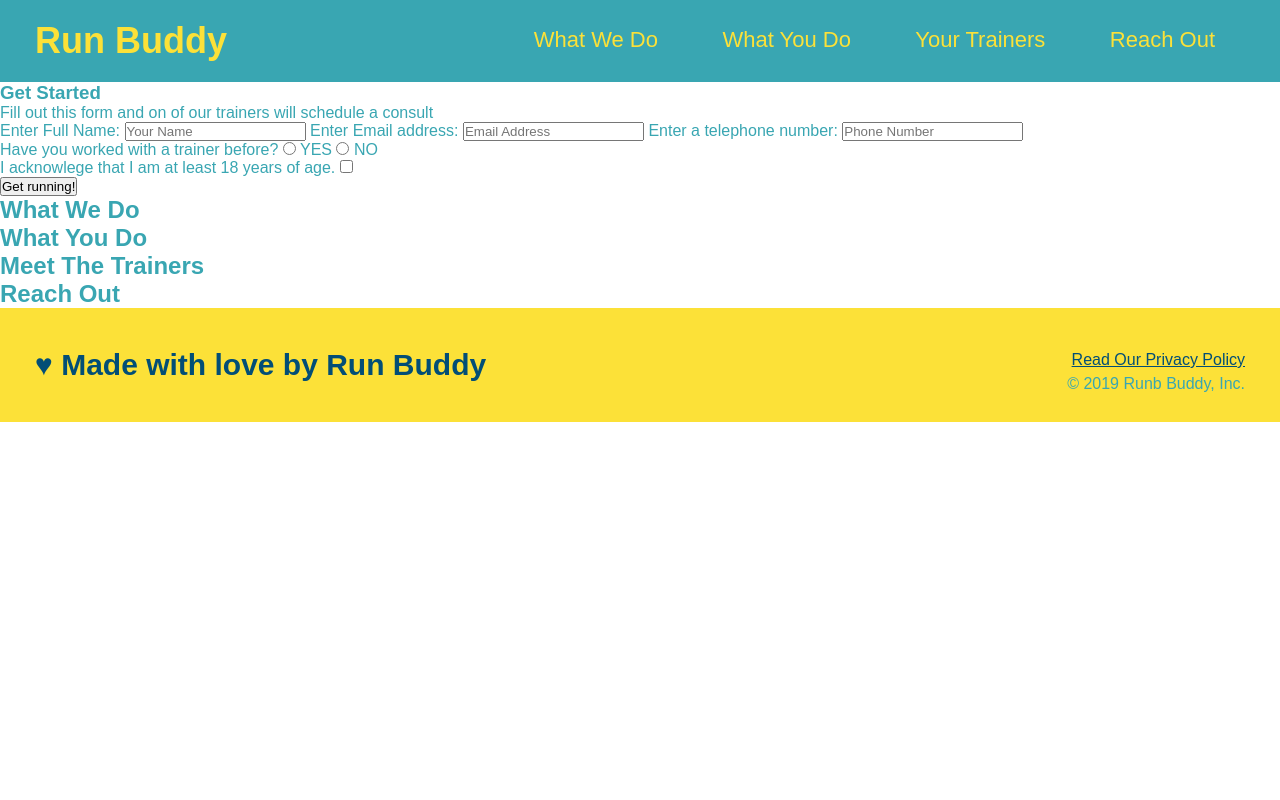
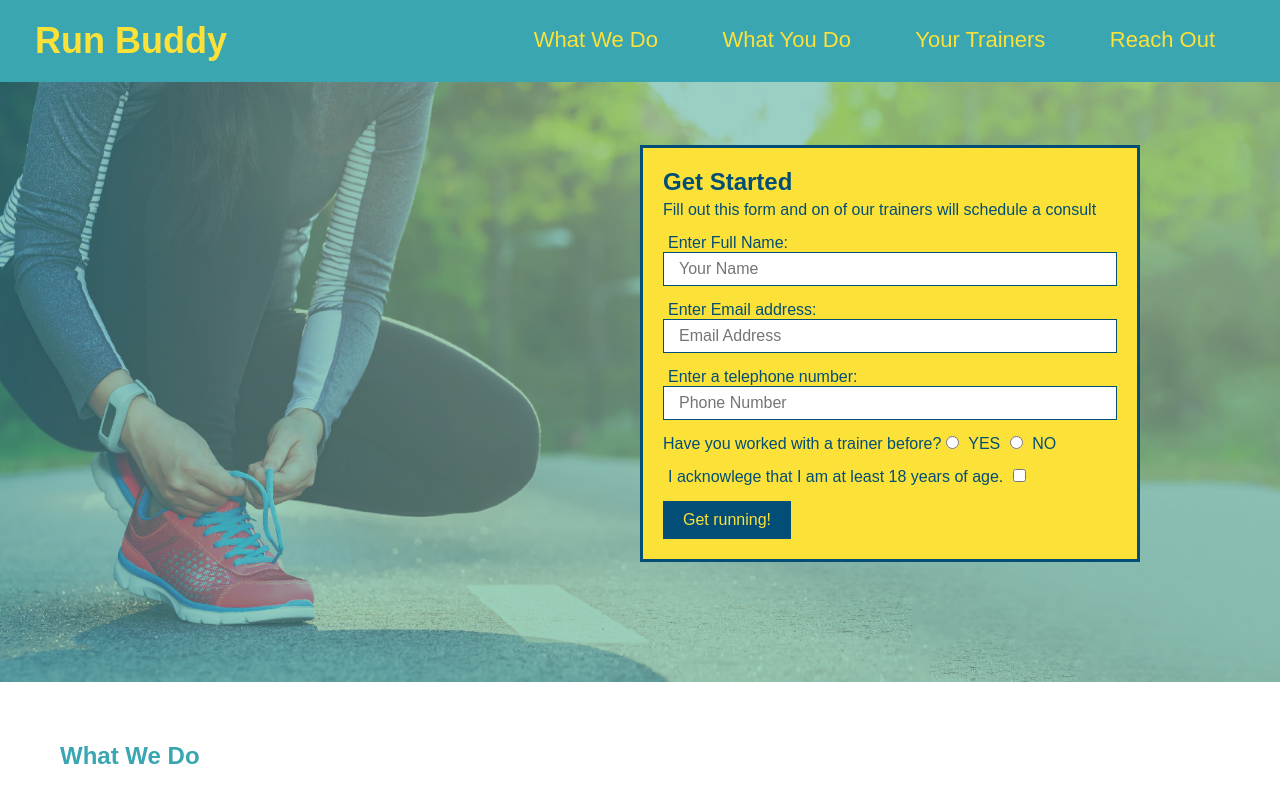
Before and after one commit to Wildfirexxx/run-buddy, a plain HTML site: page index.html in a window 1280 px wide. Shown: the top 800 px of the page. Drawn offline with Linux system fonts and the light colour scheme.

Commit message:
styled hero form

```diff
--- a/assets/css/style.css
+++ b/assets/css/style.css
@@ -7,11 +7,11 @@ body{
     color: #39a6b2;
     font-family: Arial, Helvetica, sans-serif;
 }
+
 /* HEADER style start */
 header{
     padding: 20px 35px;
     background-color: #39a6b2;
-
 }
 
 header h1 {
@@ -66,3 +66,62 @@ footer a{
     color: #024e76;
 }
 /* FOOTER style end */
+
+
+/* HERO styl start */
+.hero {
+    padding: 60px;
+    background-image: url(../images/hero-bg.jpeg);
+    height: 600px;
+    background-size: cover;
+    background-position: center;
+    position: relative;
+}
+/* HERO style end */
+
+/* HEROFORM style start */
+
+.hero-form {
+    color: #024e76;
+    background-color: #fce138;
+    padding: 20px;
+    width: 500px;
+    border: solid 3px #024e76;
+    position: absolute;
+    bottom: 120px;
+    right: 140px;
+}
+
+.hero-form h3 {
+    font-size: 24px;
+    margin: 0;
+}
+
+.hero-form p {
+    margin: 5px 0 15px 0;
+}
+.form-input{
+    border: 1px solid #024e76;
+    display: block;
+    padding: 7px 15px;
+    font-size: 16px;
+    color: #024e76;
+    width: 100%;
+    margin-bottom: 15px;
+}
+
+.hero-form label{
+    margin: 5px;
+}
+.hero-form button{
+    color: #fce138;
+    background-color: #024e76;
+    border: none;
+    padding: 10px 20px;
+    font-size: 16px
+}
+/* HEROFORM style end */
+
+section{
+    padding: 60px;
+}
--- a/index.html
+++ b/index.html
@@ -36,18 +36,18 @@
     </header>
 
     <!-- HERO/Jumbotron -->
-    <section>
-        <div>
+    <section class="hero">
+        <div class="hero-form">
             <h3>Get Started</h3>
             <p>Fill out this form and on of our trainers will schedule a consult</p>
             <!-- FORM element -->
             <form action="">
                 <label for="name">Enter Full Name:</label>
-                <input type="text" placeholder="Your Name" name="name" id="name">
+                <input class="form-input" type="text" placeholder="Your Name" name="name" id="name">
                 <label for="email">Enter Email address:</label>
-                <input type="email" placeholder="Email Address" name="email" id="email">
+                <input class="form-input" type="email" placeholder="Email Address" name="email" id="email">
                 <label for="phone">Enter a telephone number:</label>
-                <input type="tel" placeholder="Phone Number" name="phone" id="phone">
+                <input class="form-input" type="tel" placeholder="Phone Number" name="phone" id="phone">
             <p>
                 Have you worked with a trainer before?
                 <input type="radio" name="trainer-confirm" id="trainer-yes">
```
Also changed, not shown: assets/images/hero-bg.jpeg (added).
